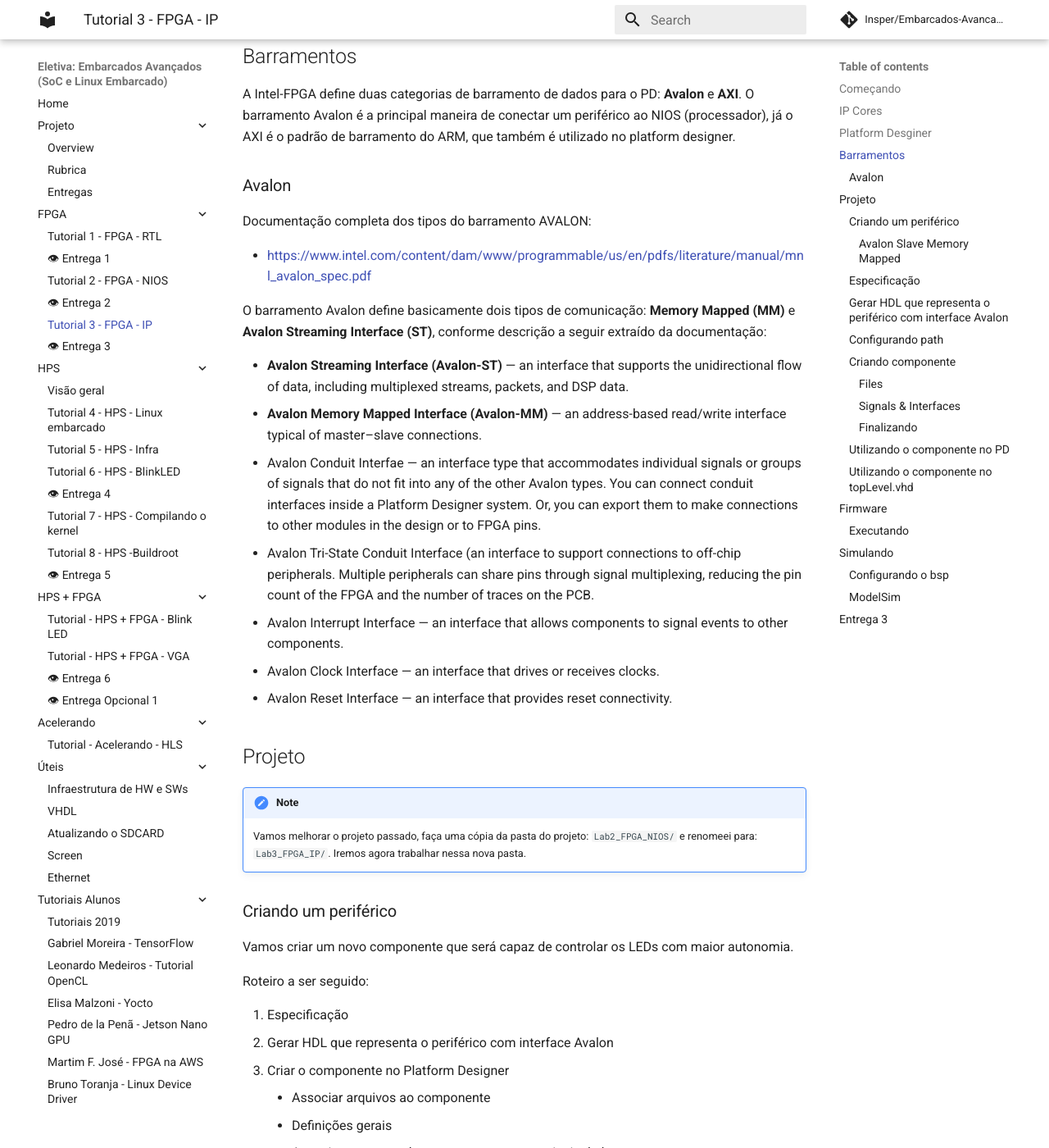
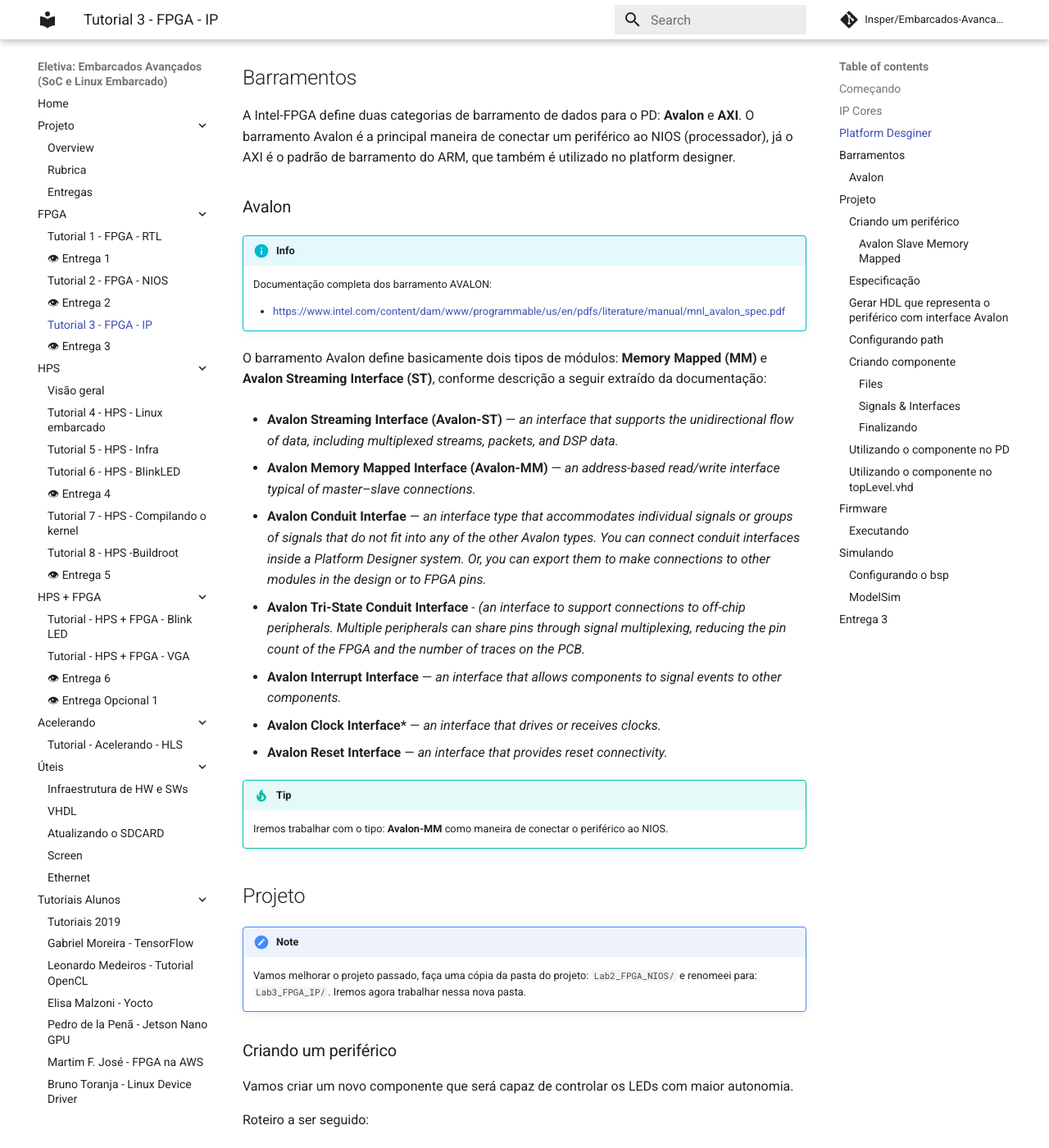
Before and after one commit to Insper/Embarcados-Avancados, an MkDocs documentation site: the page built from docs-src/Tutorial-FPGA-NIOS-IP.md, in a window 1280 px wide and 1400 px high, scrolled down 1425 px. Shown: the whole window at 82% size. Built offline with MkDocs 1.6.1 and Material for MkDocs 9.7.7, drawn with Linux system fonts in a browser that asks for light colours; emoji names are drawn with the system emoji font; comment, search, counter and statistics services are not loaded; some of the changed text lies outside the part shown.

Commit message:
update 2020b

```diff
--- a/docs-src/Tutorial-FPGA-NIOS-IP.md
+++ b/docs-src/Tutorial-FPGA-NIOS-IP.md
@@ -8,7 +8,7 @@
 
     Melhorar especificação de componente (mapa de registradores?)
 
-Nesse tutorial deseja-se desenvolver um periférico customizado para o processador NIOS, esse periférico será dedicado ao controle dos LEDs da placa, o periférico terá um banco de registradores interno para seu controle, e interface de "I/O mapeado em memória".
+Nesse tutorial iremos desenvolver um periférico customizado para o processador NIOS, esse periférico será dedicado ao controle dos LEDs da placa. O periférico terá um banco de registradores interno para seu controle, e interface de "I/O mapeado em memória" para que possamos controlar-lo do NIOS (pelo código em C).
 
 ## Começando
 
@@ -46,19 +46,27 @@
 
 ### Avalon
 
-Documentação completa dos tipos do barramento AVALON:
+!!! info
+    Documentação completa dos barramento AVALON:
 
-- https://www.intel.com/content/dam/www/programmable/us/en/pdfs/literature/manual/mnl_avalon_spec.pdf
+    - https://www.intel.com/content/dam/www/programmable/us/en/pdfs/literature/manual/mnl_avalon_spec.pdf
 
-O barramento Avalon define basicamente dois tipos de comunicação: **Memory Mapped (MM)** e **Avalon Streaming Interface (ST)**, conforme descrição a seguir extraído da documentação:
+O barramento Avalon define basicamente dois tipos de módulos: **Memory Mapped (MM)** e **Avalon Streaming Interface (ST)**, conforme descrição a seguir extraído da documentação:
 
--  **Avalon Streaming Interface (Avalon-ST)** — an interface that supports the unidirectional flow of data, including multiplexed streams, packets, and DSP data.
--  **Avalon Memory Mapped Interface (Avalon-MM)** — an address-based read/write interface typical of master–slave connections.
--  Avalon Conduit Interfae — an interface type that accommodates individual signals or groups of signals that do not fit into any of the other Avalon types. You can connect conduit interfaces inside a Platform Designer system. Or, you can export them to make connections to other modules in the design or to FPGA pins.
--  Avalon Tri-State Conduit Interface (an interface to support connections to off-chip peripherals. Multiple peripherals can share pins through signal multiplexing, reducing the pin count of the FPGA and the number of traces on the PCB.
--  Avalon Interrupt Interface — an interface that allows components to signal events to other components.
--  Avalon Clock Interface — an interface that drives or receives clocks.
--  Avalon Reset Interface — an interface that provides reset connectivity.
+-  **Avalon Streaming Interface (Avalon-ST)** — *an interface that supports the unidirectional flow of data, including multiplexed streams, packets, and DSP data.*
+
+-  **Avalon Memory Mapped Interface (Avalon-MM)** — *an address-based read/write interface typical of master–slave connections.*
+
+-  **Avalon Conduit Interfae** — *an interface type that accommodates individual signals or groups of signals that do not fit into any of the other Avalon types. You can connect conduit interfaces inside a Platform Designer system. Or, you can export them to make connections to other modules in the design or to FPGA pins.*
+
+-  **Avalon Tri-State Conduit Interface** - *(an interface to support connections to off-chip peripherals. Multiple peripherals can share pins through signal multiplexing, reducing the pin count of the FPGA and the number of traces on the PCB.*
+
+-  **Avalon Interrupt Interface** — *an interface that allows components to signal events to other components.*
+-  **Avalon Clock Interface*** — *an interface that drives or receives clocks.*
+-  **Avalon Reset Interface** — *an interface that provides reset connectivity.*
+
+!!! tip
+    Iremos trabalhar com o tipo: **Avalon-MM** como maneira de conectar o periférico ao NIOS.
 
 ## Projeto
 
```
Also changed, not shown: other parts of docs-src/Tutorial-FPGA-NIOS-IP.md (+1 -1 lines).
